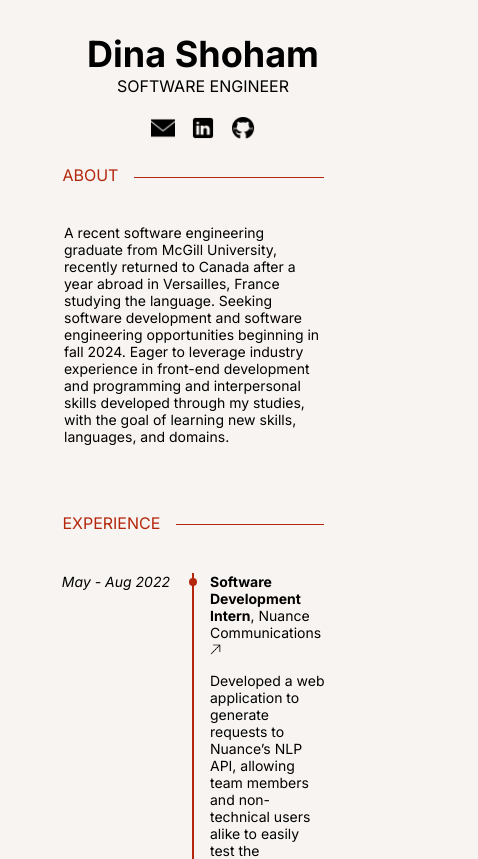
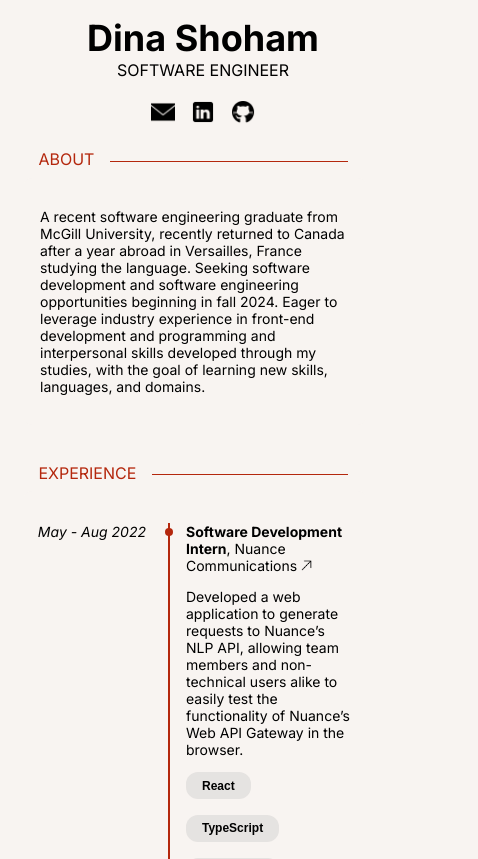
Before and after one commit to dina-shoham/personal-website, a Vue app: page / in a window 390 px wide. Shown: the top 859 px of the page, 478 px wide, since content can reach past the window. Built offline with nearby package versions, Linux system fonts and the light colour scheme.

Commit message:
mobile tweaks

```diff
--- a/src/assets/main.css
+++ b/src/assets/main.css
@@ -22,7 +22,7 @@ body {
 #app {
   max-width: 1280px;
   margin: 0 auto;
-  padding: 2rem;
+  padding: 1rem 0.5rem;
   font-weight: 400;
   font-family: 'Inter';
 }
@@ -73,6 +73,10 @@ p {
 }
 
 @media only screen and (min-width: 768px) {
+  #app {
+    padding: 2rem;
+  }
+
   .container {
     padding: 1rem 2rem 1rem 2rem;
   }
--- a/src/components/BubbleItem.vue
+++ b/src/components/BubbleItem.vue
@@ -10,8 +10,11 @@ defineProps({
 </template>
 
 <style scoped>
+@import '/src/assets/main.css';
+
 button {
-  background-color: rgb(234, 230, 228);
+  color: var(--main-color);
+  background-color: var(--bubble-color);
   padding: 0.4rem 1rem;
   margin: 0rem 0.5rem 1rem 0rem;
   border-radius: 0.75rem;
@@ -21,10 +24,6 @@ button {
   font-weight: 600;
 }
 
-/* .grey {
-  background-color: rgb(234, 230, 228);
-} */
-
 .green {
   background-color: rgb(185, 229, 174);
 }
```
